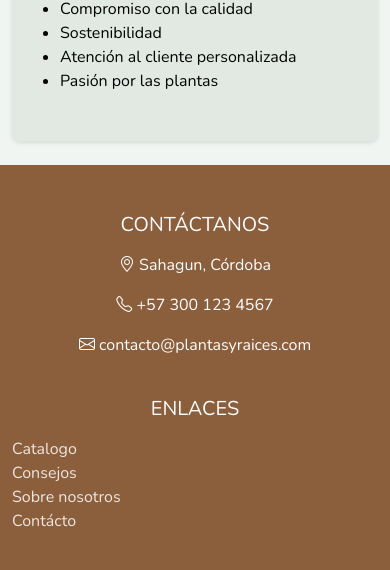
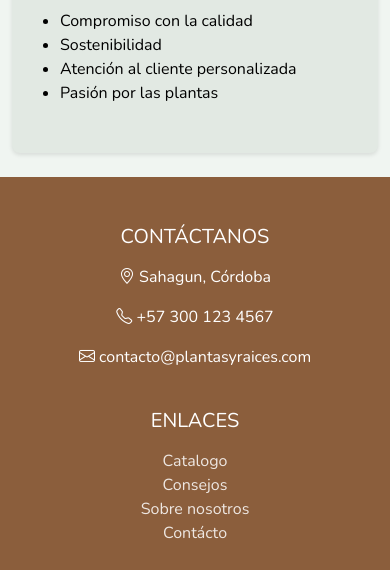
Before and after one commit to emerMart2005/ViveroPlantasYRaices, a plain HTML site: page sobreNosotros.html in a window 390 px wide. Shown: the part 900-1470 px from the top of the page. Drawn offline with Linux system fonts and the light colour scheme.

Commit message:
Correciones menores

```diff
--- a/css/style.css
+++ b/css/style.css
@@ -281,6 +281,13 @@ footer .text-decoration-none {
 
 .footer-link:hover::after {
   background-color: #ffffff;
+}
+@media (max-width: 575.98px) {
+  .footer-link {
+    margin-left: auto;
+    margin-right: auto;
+    text-align: center;
+  }
 }
 
 /* ===== Responsive ===== */
--- a/sobreNosotros.html
+++ b/sobreNosotros.html
@@ -71,7 +71,7 @@
 
         <!-- Título -->
         <div class="col-12 mt-2">
-          <h1 class="fs-4 m-0">Plantas y Raíces</h1>
+          <h2 class="m-0 fw-bold">Plantas y Raíces</h2>
           <p class="fs-6 m-0">Hogar de plantas y jardinería</p>
         </div>
       </div>
```
Also changed, not shown: consejos.html (+1 -1 lines), contacto.html (+1 -1 lines).
